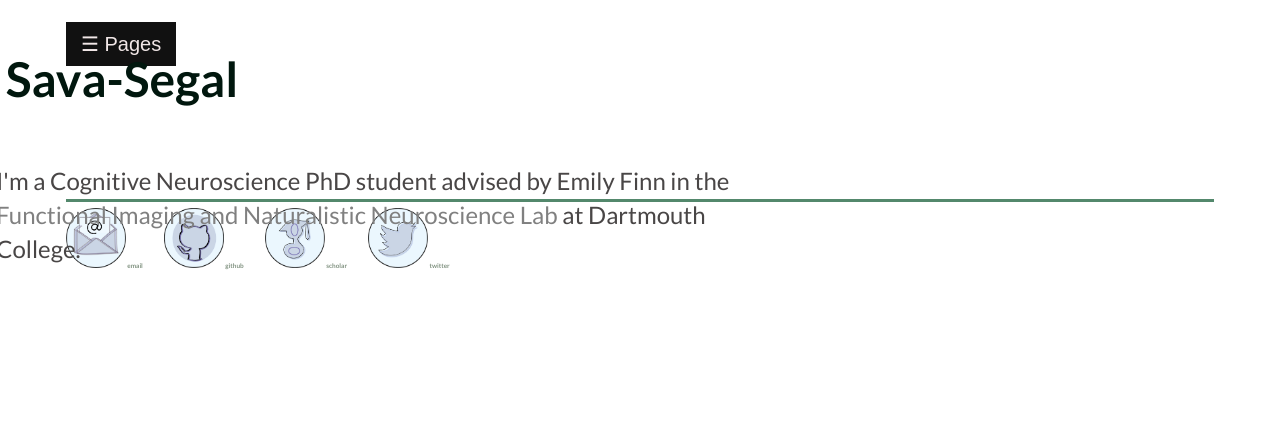
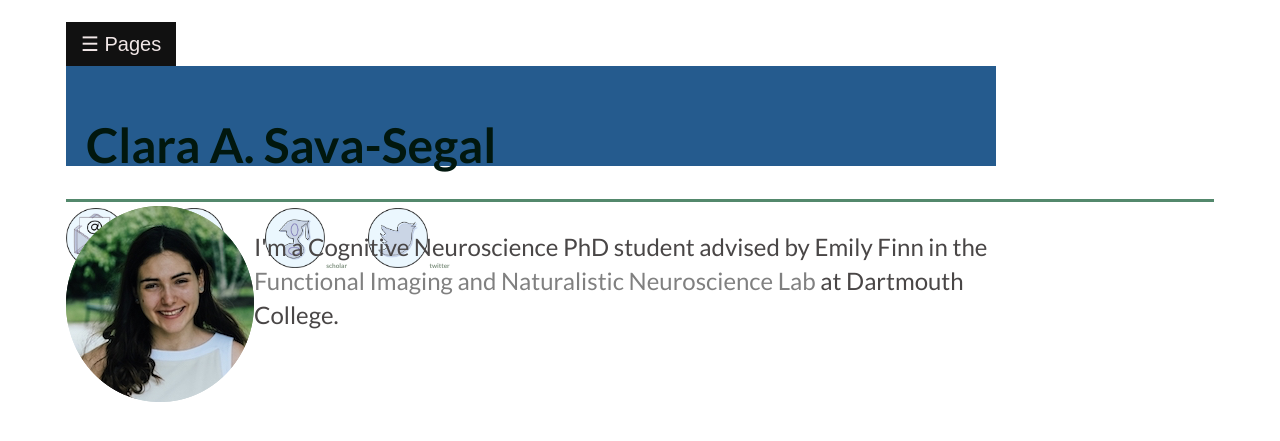
Before and after one commit to csavasegal/csavasegal.github.io, a Jekyll site: the page built from index.html, in a window 1280 px wide. Shown: the top 441 px of the page. Built offline with Jekyll 4.4.1, drawn with Linux system fonts in a browser that asks for light colours.

Commit message:
Add files via upload

```diff
--- a/css/main.css
+++ b/css/main.css
@@ -68,15 +68,12 @@ ul ul {
   }
 .header {
   width: 930px;
-  /* overflow:auto; */
-  /* margin-left: 15px;
-  margin-right: 15px; */
-  position:absolute;
-  /* right:25%; */
-  top:0px;
-  height:auto;
-  /* background: #ADB96E; */
+  position: absolute;/* fixed;*/
+  background-color: rgb(37, 91, 142);
+  /* background-image: url("../images/paper.gif"); */
+  height:100px; /* added this in */
 }
+
 
 /* .blurb {
   width: 930px;
@@ -94,7 +91,7 @@ ul ul {
     height: 70px; */
   }
 
-.image {
+/* .image {
     background: url('../img/Picture1.png');
     /* height: 250px;
     position: relative; */
@@ -103,7 +100,11 @@ ul ul {
     top:0px;
     width:90%;
     height:auto;
-  }
+  } */
+  .image {
+    background: url('../img/Picture1.png');
+      height: 250px;
+    }
 
 .header h1 {
   position: relative;
```
